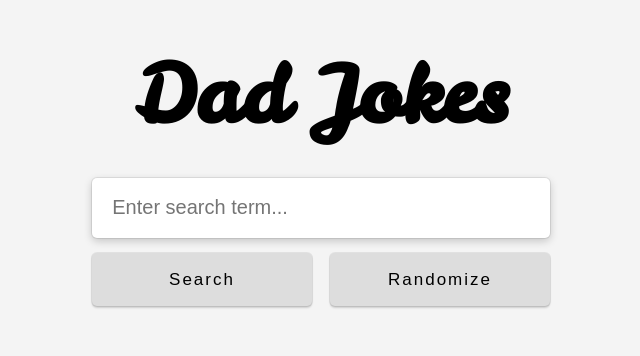
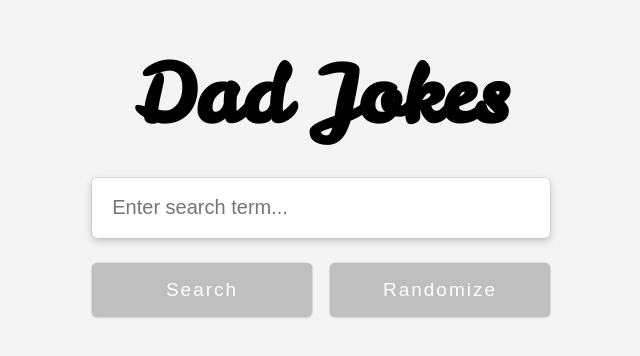
Before and after one commit to nataliecardot/dad-jokes, a React (Create React App) app: page / in a window 1280 px wide. Shown: the top 356 px of the page, without its empty margins (319-959 px from the left). Built offline with nearby package versions, Linux system fonts and the light colour scheme.

Commit message:
Edit button styling

```diff
--- a/src/app.css
+++ b/src/app.css
@@ -98,13 +98,14 @@ input:focus {
 }
 
 button {
-  background-color: #ddd;
-  font-size: 1.7rem;
+  background-color: #bfbfbf;
+  color: #fff;
+  font-size: 1.9rem;
   letter-spacing: 0.2rem;
   cursor: pointer;
   width: 22rem;
   height: 5.3rem;
-  margin: 1.5rem 0.9rem 0 0.9rem;
+  margin: 2.5rem 0.9rem 0 0.9rem;
   line-height: 30px;
   border-radius: 0.5rem;
   transition: box-shadow 200ms cubic-bezier(0.4, 0, 0.2, 1);
```
